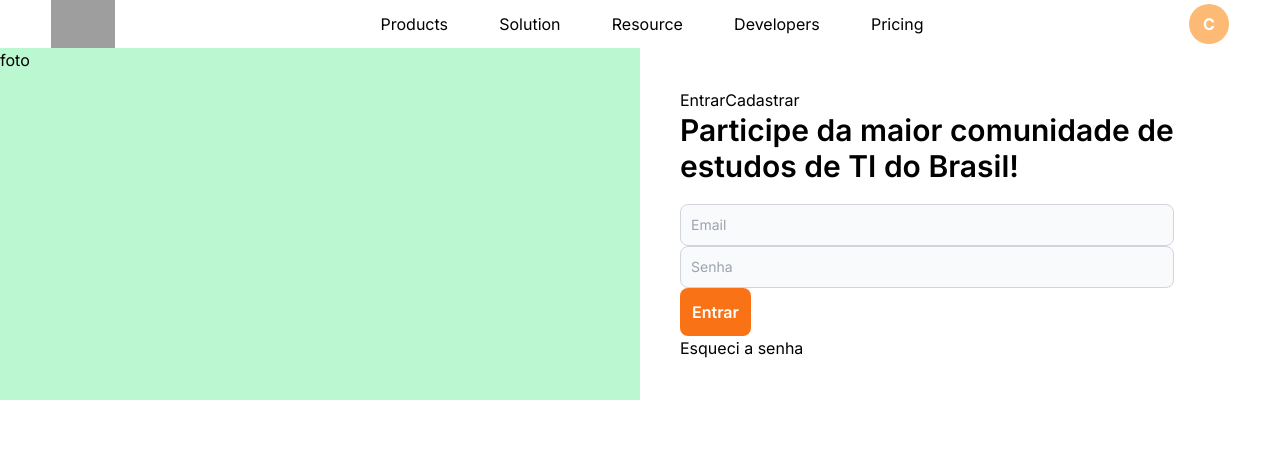
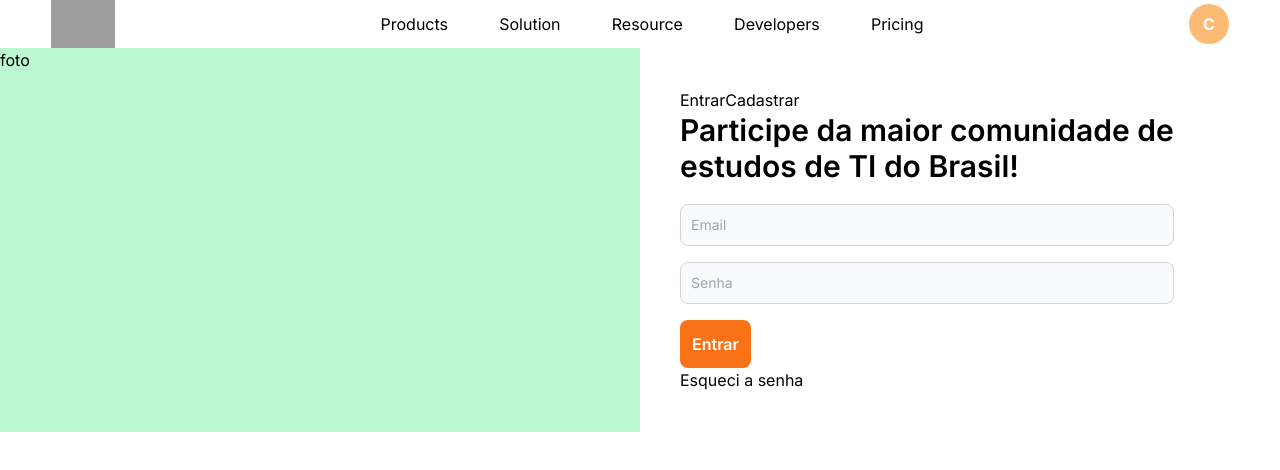
Before and after one commit to iCarlosAugusto/exam-certificaiton-next, a Next.js app: page /authentication in a window 1280 px wide. Shown: the top 470 px of the page. Built offline with nearby package versions, Linux system fonts and the light colour scheme; grey boxes are pictures that could not be loaded.

Commit message:
refactor:

```diff
--- a/src/components/input/index.tsx
+++ b/src/components/input/index.tsx
@@ -1,20 +1,26 @@
-import { HTMLInputTypeAttribute } from "react";
+import { Fragment, HTMLInputTypeAttribute } from "react";
 
 interface InputProps {
     placeholder?: string;
     className?: string;
     type?: HTMLInputTypeAttribute;
     name?: string;
+    error?: string;
 }
 
-function Input({placeholder, className, name, type="text"}: InputProps) {
+function Input({placeholder, className, name, error, type="text"}: InputProps) {
     return (
+        <div className="mb-4">
             <input
                 type={type}
                 name={name}
                 className={`bg-gray-50 border border-gray-300 text-gray-900 text-sm rounded-lg focus:ring-blue-500 focus:border-blue-500 block w-full p-2.5 ${className}`}
                 placeholder={placeholder}
             />
+            {error && (
+                <span className="text-red-500 font-bold">{error}</span>
+            )}
+        </div>
 
     )
 }
```
Lines whose indentation alone changed are shown as unchanged.
